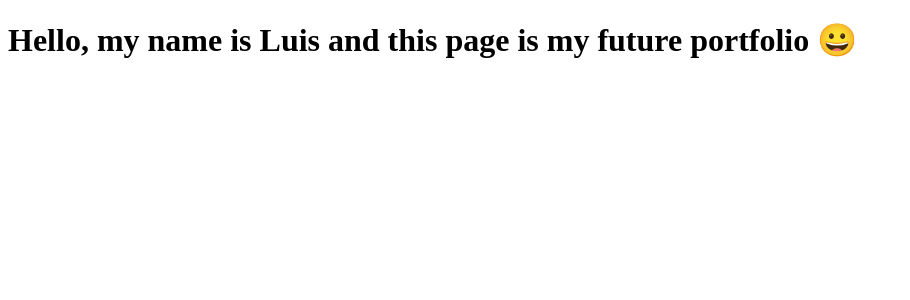
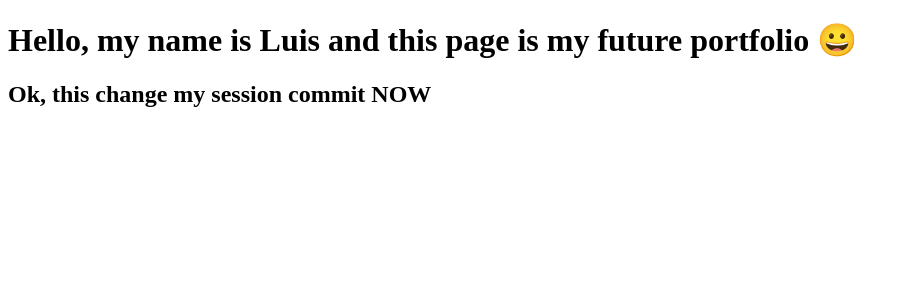
Before and after one commit to Lu1sC0ntr3ras/MyPortfolio, a Next.js app: page / in a window 1280 px wide. Shown: the top 300 px of the page, without its empty margins (0-910 px from the left). Built offline with nearby package versions, Linux system fonts and the light colour scheme.

Commit message:
My second commit :'v

```diff
--- a/pages/index.js
+++ b/pages/index.js
@@ -8,6 +8,7 @@ export default function Home() {
         <link rel="icon" href="/Logo.png" />
       </Head>
     <h1>Hello, my name is Luis and this page is my future portfolio 😀</h1>
+    <h2>Ok, this change my session commit NOW</h2>
     </div>
   )
 }
```
